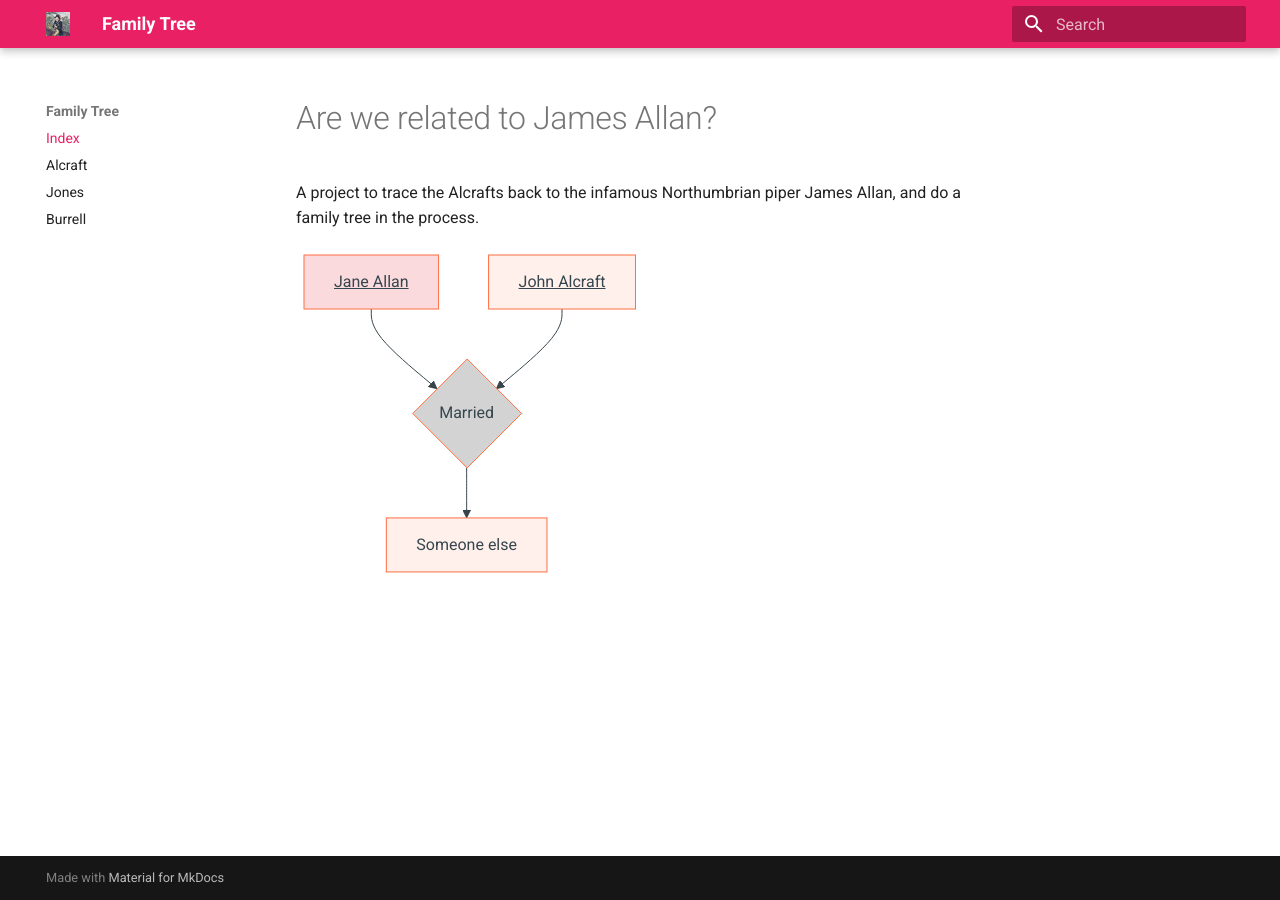
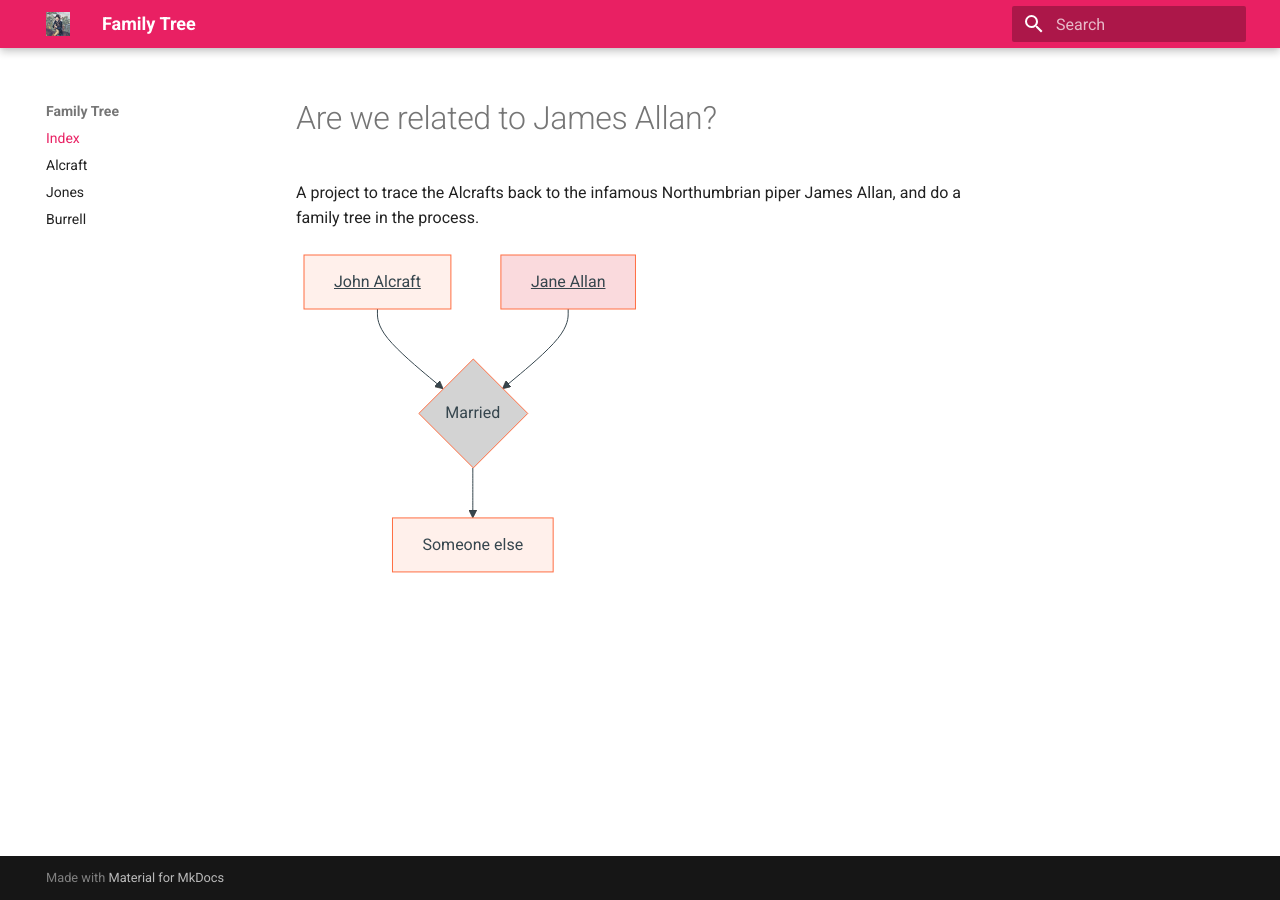
Before and after one commit to RachelAlcraft/family-tree, an MkDocs documentation site: the page built from docs/index.md, in a window 1280 px wide. Built offline with MkDocs 1.6.1 and Material for MkDocs 9.7.7, drawn with Linux system fonts in a browser that asks for light colours.

````diff
--- a/docs/index.md
+++ b/docs/index.md
@@ -5,13 +5,14 @@ A project to trace the Alcrafts back to the infamous Northumbrian piper James Al
 
 ``` mermaid
 flowchart TD
-  JA1[Jane Allan] --> JAJA{Married};
-  JA2[John Alcraft] --> JAJA{Married};
-  JAJA -->D[Someone else];
-  style JA1 fill:#FADADD
-  click JA1 "jones.md" "JA1"
-  style JA2 fill:##90d5ff
-  click JA2 "jones.md" "JA2"
-  style JAJA fill:#D3D3D3
+JA1[John Alcraft] --> JAJA{Married};
+JA2[Jane Allan] --> JAJA{Married};
+JAJA -->D[Someone else];
+style JAJA fill:#D3D3D3
+style JA1 fill:##90d5ff
+click JA1 "jones.md" "JA2"
+style JA2 fill:#FADADD
+click JA2 "jones.md" "JA1"
+
 
 ```
````
